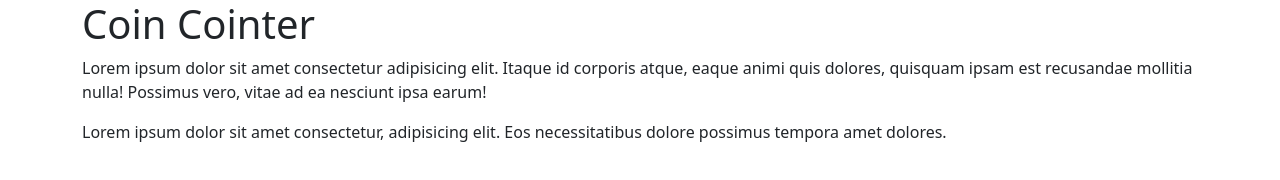
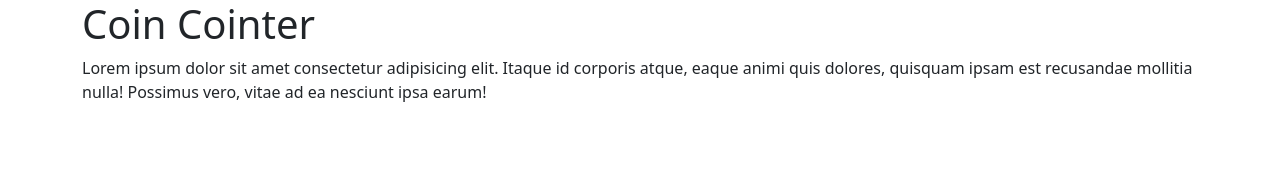
Before and after one commit to kylechinick/coin-counter, a website built with webpack: page src/index.html in a window 1280 px wide. Built offline with nearby package versions, Linux system fonts and the light colour scheme.

Commit message:
Copy edits
Co-authored-by: Tyler Emmerson <tyleremmerson0216@gmail.com>
Co-authored-by: Peter Vang <vang_peter06@yahoo.com>

```diff
--- a/src/index.html
+++ b/src/index.html
@@ -14,10 +14,6 @@
         corporis atque, eaque animi quis dolores, quisquam ipsam est recusandae
         mollitia nulla! Possimus vero, vitae ad ea nesciunt ipsa earum!
       </p>
-      <p>
-        Lorem ipsum dolor sit amet consectetur, adipisicing elit. Eos
-        necessitatibus dolore possimus tempora amet dolores.
-      </p>
     </div>
   </body>
 </html>
```
Also changed, not shown: README.md.
